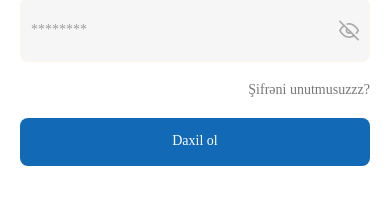
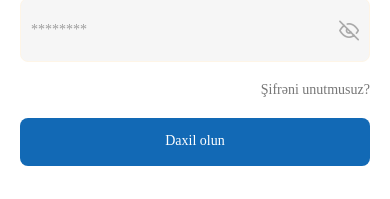
Before and after one commit to E-Manat/EmanatMobile-Front, a React Native app: screen /Login in a window 390 px wide. Shown: the part 464-663 px from the top of the page. Built offline with nearby package versions, Linux system fonts and the light colour scheme; no server answers.

Commit message:
`Fixed typos in LoginScreen.tsx: 'Şifrəni unutmusuzzz' -> 'Şifrəni unutmusuz', 'Daxil ol' -> 'Daxil olun'`

```diff
--- a/screens/LoginScreen.tsx
+++ b/screens/LoginScreen.tsx
@@ -16,12 +16,8 @@ import {StackNavigationProp} from '@react-navigation/stack';
 import CustomModal from '../components/Modal';
 import {Image} from 'react-native';
 import Config from 'react-native-config';
-import {apiService} from '../services/apiService';
-import {API_ENDPOINTS} from '../services/api_endpoint';
 
 type NavigationProp = StackNavigationProp<RootStackParamList, 'Login'>;
-
-// https://emanat-api.siesco.studio/auth/Auth/Login
 
 const LoginScreen = () => {
   const navigation = useNavigation<NavigationProp>();
@@ -141,7 +137,7 @@ const LoginScreen = () => {
       ) : null}
 
       <TouchableOpacity onPress={() => navigation.navigate('ForgotPassword')}>
-        <Text style={styles.forgotPassword}>Şifrəni unutmusuzzz?</Text>
+        <Text style={styles.forgotPassword}>Şifrəni unutmusuz?</Text>
       </TouchableOpacity>
 
       <TouchableOpacity
@@ -151,7 +147,7 @@ const LoginScreen = () => {
         {loading ? (
           <ActivityIndicator color="#fff" />
         ) : (
-          <Text style={styles.buttonText}>Daxil ol</Text>
+          <Text style={styles.buttonText}>Daxil olun</Text>
         )}
       </TouchableOpacity>
 
```
